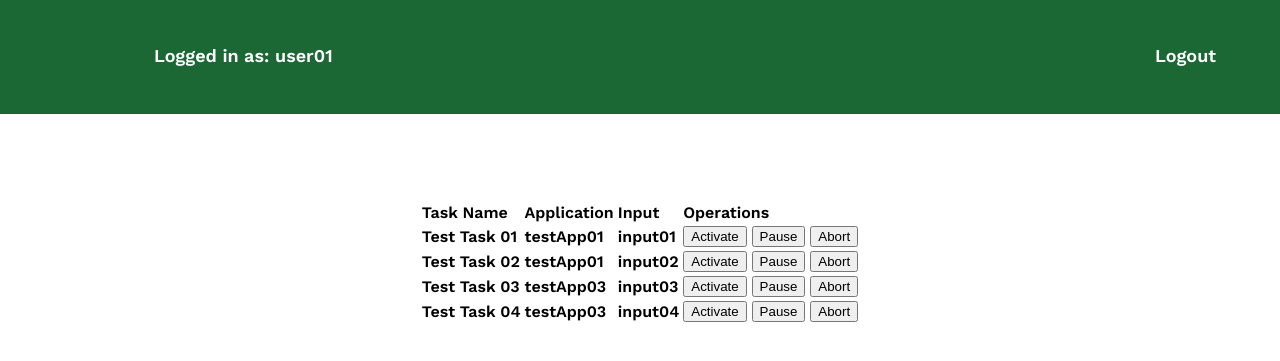
After one commit to Plan-B-PO/launcher, a Flask app: page /launcher/computation-cockpit in a window 1280 px wide. The commit adds this page. Shown: the top 361 px of the page. Run offline with Flask 2, Linux system fonts and the light colour scheme.

Commit message:
Activate, abort, and computation cockpit.

```diff
--- a/launcher/src/Mod.py
+++ b/launcher/src/Mod.py
@@ -170,6 +170,7 @@ class CTManager:
         return computation_tasks
 
 
+
 class Downloader:
     def __init__(self, AppDictionary = None):
         if AppDictionary is None:
--- a/launcher/src/Webapp.py
+++ b/launcher/src/Webapp.py
@@ -111,5 +111,29 @@ def showComputationInputForm(app_id):
 def return_500():
     abort(418, description="I'm a teapot")
 
+
+@app.route('/launcher/computation-cockpit')
+def computation_cockpit():
+    return render_template("cockpit.html")
+
+
+@app.route('/launcher/computation-task/<int:task_id>/abort')
+def computation_task_abort(task_id):
+    return render_template("computationDetails.html", message="Are you sure, you want to abort \"Test Task " + task_id.__str__() + "\"?")
+
+
+@app.route('/launcher/computation-task/<int:task_id>/activate')
+def computation_task_activate(task_id):
+    logger = "default"
+    if task_id == 2:
+        logger = "https://non-existing-logger.com"
+
+    return render_template("activate.html", logger=logger)
+
+
+@app.route("/cannot-connect-logger")
+def logger_not_exists():
+    return render_template("message.html",message="Cannot connect to logger!")
+
 if __name__ == "__main__":
     app.run(host="0.0.0.0",port=5001)
--- a/launcher/src/__init__.py
+++ b/launcher/src/__init__.py
@@ -3,6 +3,8 @@ from flask_mongoalchemy import MongoAlchemy
 
 app = Flask(__name__)
 app.config['MONGOALCHEMY_DATABASE'] = 'CTDatabase' #'mongodb://127.0.0.1:27017/data/db/CTDatabase'
+app.config['MONGOALCHEMY_SERVER'] = 'localhost'
+app.config['MONGOALCHEMY_PORT'] = '27017'
 db = MongoAlchemy(app)
 
 from launcher.src import Webapp
--- a/launcher/src/static/main.css
+++ b/launcher/src/static/main.css
@@ -92,6 +92,11 @@ nav a:hover::before {
     margin: auto;
     margin-top: 200px;
     width: 90%;
+}
+
+#computation-tasks {
+    margin: auto;
+    margin-top: 200px;
 }
 
 .app_name {
--- /dev/null
+++ b/launcher/src/templates/cockpit.html
@@ -0,0 +1,109 @@
+<!DOCTYPE html>
+
+<html lang="pl-PL">
+<head>
+<link rel="stylesheet" href="{{ url_for('static', filename='main.css') }}" type="text/css"/>
+<meta charset="UTF-8">
+<title>App details</title>
+</head>
+<body>
+	<header>
+		<div id="headContainer">
+			<h3 id="userName">Logged in as: user01</h3>
+			<nav>
+				<ul>
+					<li><a href="/logout">Logout</a></li>
+				</ul>
+			</nav>
+		</div>
+	</header>
+<div id="container">
+	<div id="cockpit">
+        <table id="computation-tasks">
+            <thead>
+            <tr>
+                <td>
+                   Task Name
+                </td>
+                <td>
+                    Application
+                </td>
+                <td>
+                    Input
+                </td>
+                <td>
+                    Operations
+                </td>
+            </tr>
+            </thead>
+            <tbody>
+                <tr>
+                <td>
+                    Test Task 01
+                </td>
+                <td>
+                    testApp01
+                </td>
+                <td>
+                    input01
+                </td>
+                <td>
+                    <a href="/launcher/computation-task/01/activate"><button type="button">Activate</button></a>
+                    <a href="#"><button type="button">Pause</button></a>
+                    <a href="/launcher/computation-task/01/abort"><button type="button">Abort</button></a>
+                </td>
+            </tr>
+            <tr>
+                <td>
+                    Test Task 02
+                </td>
+                <td>
+                    testApp01
+                </td>
+                <td>
+                    input02
+                </td>
+                <td>
+                    <a href="/launcher/computation-task/02/activate"><button type="button">Activate</button></a>
+                    <a href="#"><button type="button">Pause</button></a>
+                    <a href="/launcher/computation-task/02/abort"><button type="button">Abort</button></a>
+                </td>
+            </tr>
+            <tr>
+                <td>
+                    Test Task 03
+                </td>
+                <td>
+                    testApp03
+                </td>
+                <td>
+                    input03
+                </td>
+                <td>
+                    <a href="/launcher/computation-task/03/activate"><button type="button">Activate</button></a>
+                    <a href="#"><button type="button">Pause</button></a>
+                    <a href="/launcher/computation-task/03/abort"><button type="button">Abort</button></a>
+                </td>
+            </tr>
+            <tr>
+                <td>
+                    Test Task 04
+                </td>
+                <td>
+                    testApp03
+                </td>
+                <td>
+                    input04
+                </td>
+                <td>
+                    <a href="/launcher/computation-task/04/activate"><button type="button">Activate</button></a>
+                    <a href="#"><button type="button">Pause</button></a>
+                    <a href="/launcher/computation-task/04/abort"><button type="button">Abort</button></a>
+                </td>
+            </tr>
+            </tbody>
+        </table>
+	</div>
+</div>
+</body>
+</html>
```
Also changed, not shown: docker-compose.yml (+4 -8 lines), launcher/src/templates/activate.html (added, +25 -0 lines), launcher/src/templates/computationDetails.html (added, +26 -0 lines).
